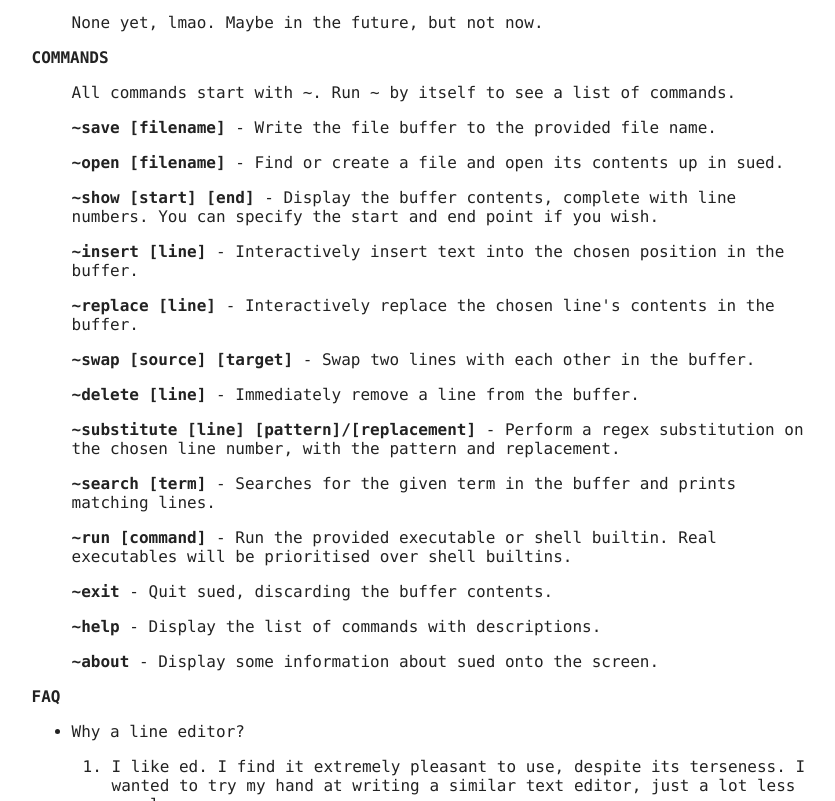
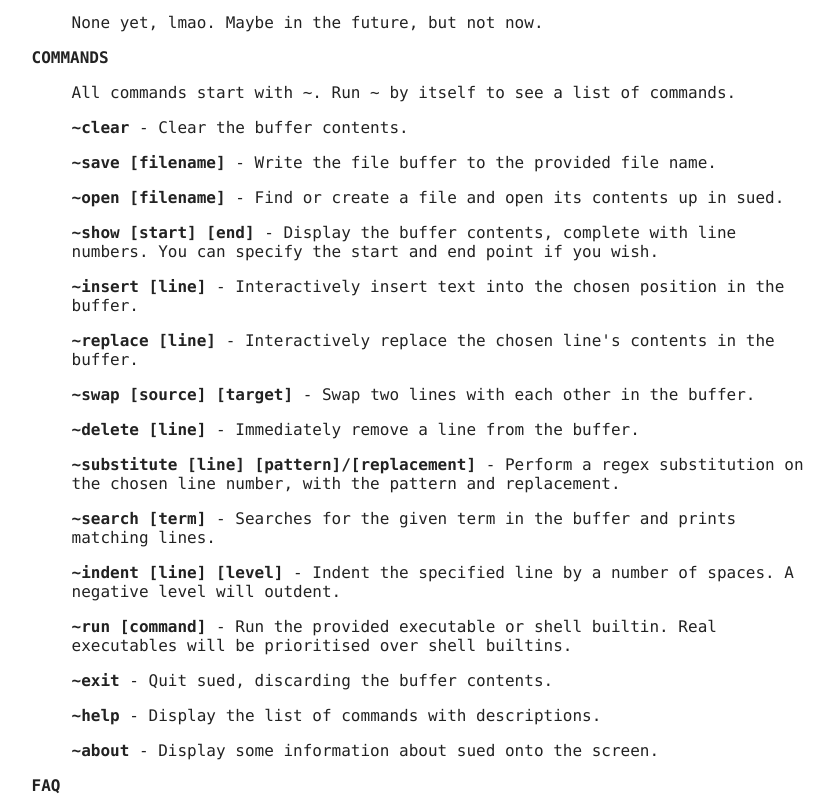
Before and after one commit to AeriaVelocity/sued, a plain HTML site: page docs/index.html in a window 1280 px wide. Shown: the part 545-1346 px from the top of the page, without its empty margins (214-1049 px from the left). Drawn offline with Linux system fonts and the light colour scheme.

Commit message:
Updated documentation

```diff
--- a/docs/index.html
+++ b/docs/index.html
@@ -30,6 +30,7 @@
         <p>None yet, lmao. Maybe in the future, but not now.</p>
         <h1>COMMANDS</h1>
         <p>All commands start with ~. Run ~ by itself to see a list of commands.</p>
+        <p><strong>~clear</strong> - Clear the buffer contents.</p>
         <p><strong>~save [filename]</strong> - Write the file buffer to the provided file name.</p>
         <p><strong>~open [filename]</strong> - Find or create a file and open its contents up in sued.</p>
         <p><strong>~show [start] [end]</strong> - Display the buffer contents, complete with line numbers. You can specify the start and end point if you wish.</p>
@@ -39,6 +40,7 @@
         <p><strong>~delete [line]</strong> - Immediately remove a line from the buffer.</p>
         <p><strong>~substitute [line] [pattern]/[replacement]</strong> - Perform a regex substitution on the chosen line number, with the pattern and replacement.</p>
         <p><strong>~search [term]</strong> - Searches for the given term in the buffer and prints matching lines.</p>
+        <p><strong>~indent [line] [level]</strong> - Indent the specified line by a number of spaces. A negative level will outdent.</p>
         <p><strong>~run [command]</strong> - Run the provided executable or shell builtin. Real executables will be prioritised over shell builtins.</p>
         <p><strong>~exit</strong> - Quit sued, discarding the buffer contents.</p>
         <p><strong>~help</strong> - Display the list of commands with descriptions.</p>
```
Also changed, not shown: 1 other file.
